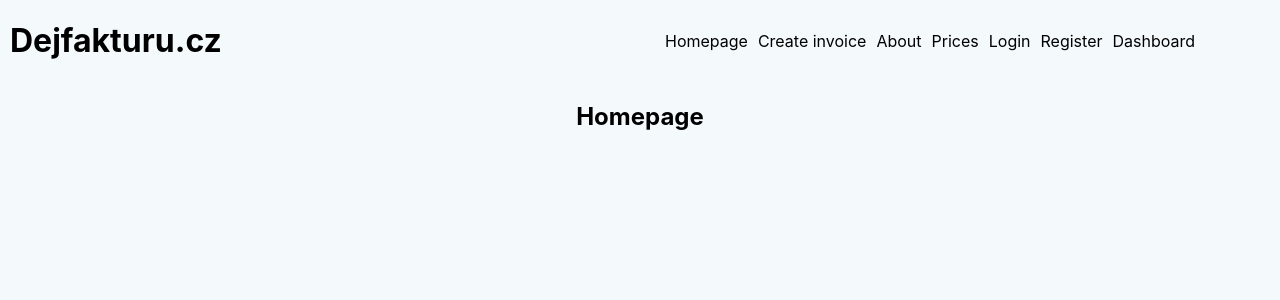
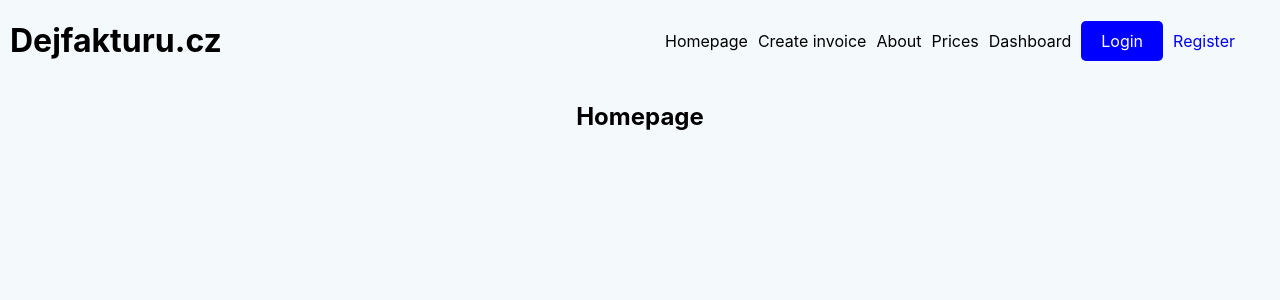
Before and after one commit to zaymax/dejfakturu, a React (Create React App) app in the folder client/: page / in a window 1280 px wide. Shown: the top 300 px of the page. Built offline with nearby package versions, Linux system fonts and the light colour scheme.

Commit message:
adding another styles to menu component

```diff
--- a/client/src/components/app/App.js
+++ b/client/src/components/app/App.js
@@ -16,25 +16,37 @@
           <h1 className="menu__logo">Dejfakturu.cz</h1>
           <ul className="menu__links">
             <li className="menu__link">
-              <Link to="/">Homepage</Link>
+              <Link to="/" className="menu__link-text">
+                Homepage
+              </Link>
             </li>
             <li className="menu__link">
-              <Link to="/create-invoice">Create invoice</Link>
+              <Link to="/create-invoice" className="menu__link-text">
+                Create invoice
+              </Link>
             </li>
             <li className="menu__link">
-              <Link to="/about">About</Link>
+              <Link to="/about" className="menu__link-text">
+                About
+              </Link>
             </li>
             <li className="menu__link">
-              <Link to="/prices">Prices</Link>
+              <Link to="/prices" className="menu__link-text">
+                Prices
+              </Link>
             </li>
             <li className="menu__link">
-              <Link to="/login">Login</Link>
+              <Link to="/dashboard" className="menu__link-text">
+                Dashboard
+              </Link>
+            </li>
+            <li className="menu__link">
+              <Link to="/login" className="menu__button">
+                Login
+              </Link>
             </li>
             <li className="menu__link">
               <Link to="/register">Register</Link>
-            </li>
-            <li className="menu__link">
-              <Link to="/dashboard">Dashboard</Link>
             </li>
           </ul>
         </div>
--- a/client/src/components/app/App.scss
+++ b/client/src/components/app/App.scss
@@ -36,9 +36,18 @@
 
   &__link {
     margin-right: 10px;
+    &-text {
+      color: black;
+    }
     a {
       text-decoration: none;
-      color: black;
     }
   }
+
+  &__button {
+    background-color: blue;
+    padding: 10px 20px;
+    color: white;
+    border-radius: 5px;
+  }
 }
```
